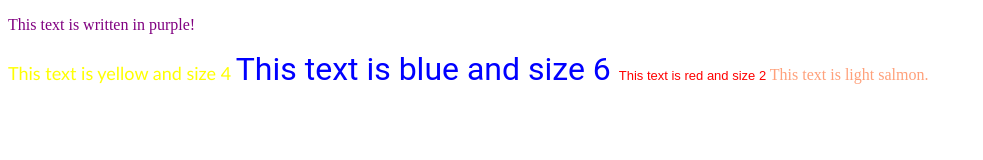
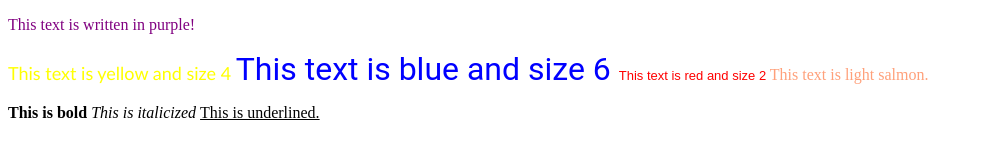
Before and after one commit to Heyitsspencer/HTML-and-CSS-Projects, a plain HTML site: page Basic_HTML_and_JavaScript_1/Basic_HTML_1.html in a window 1280 px wide. Shown: the whole page, without its empty margins (0-983 px from the left). Drawn offline with Linux system fonts and the light colour scheme.

Commit message:
Update Basic_HTML_1.html
Added bold, italicized, and underlined text

```diff
--- a/Basic_HTML_and_JavaScript_1/Basic_HTML_1.html
+++ b/Basic_HTML_and_JavaScript_1/Basic_HTML_1.html
@@ -12,4 +12,5 @@
 		This text is red and size 2
 	</font>
  <font color="FFA07A"> This text is light salmon.</font>
+<p> <b> This is bold</b> <i> This is italicized </i> <u> This is underlined. </u> </p>
  </html>
```
